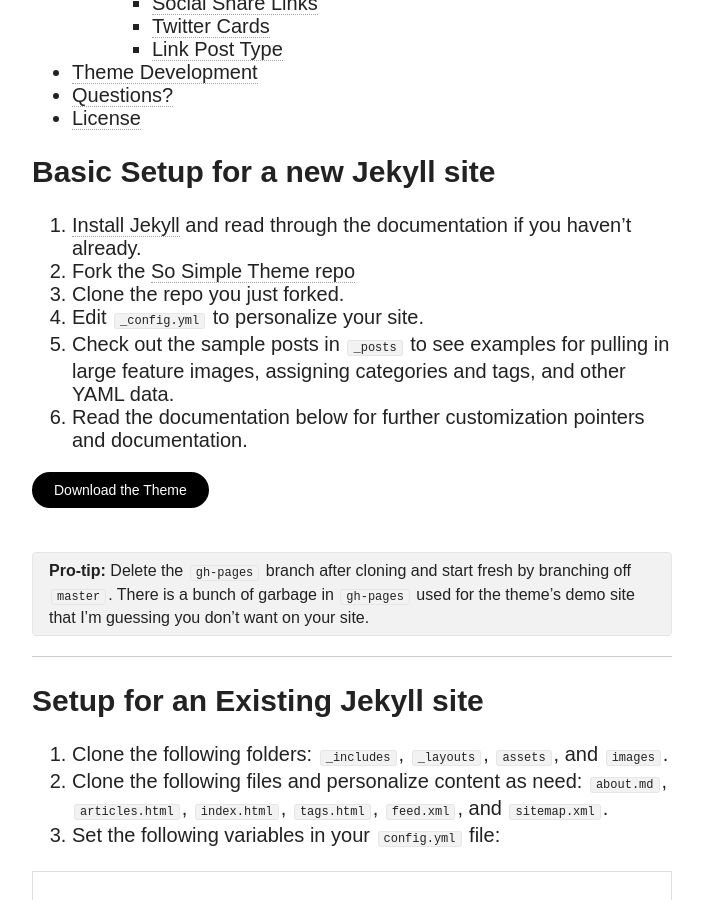
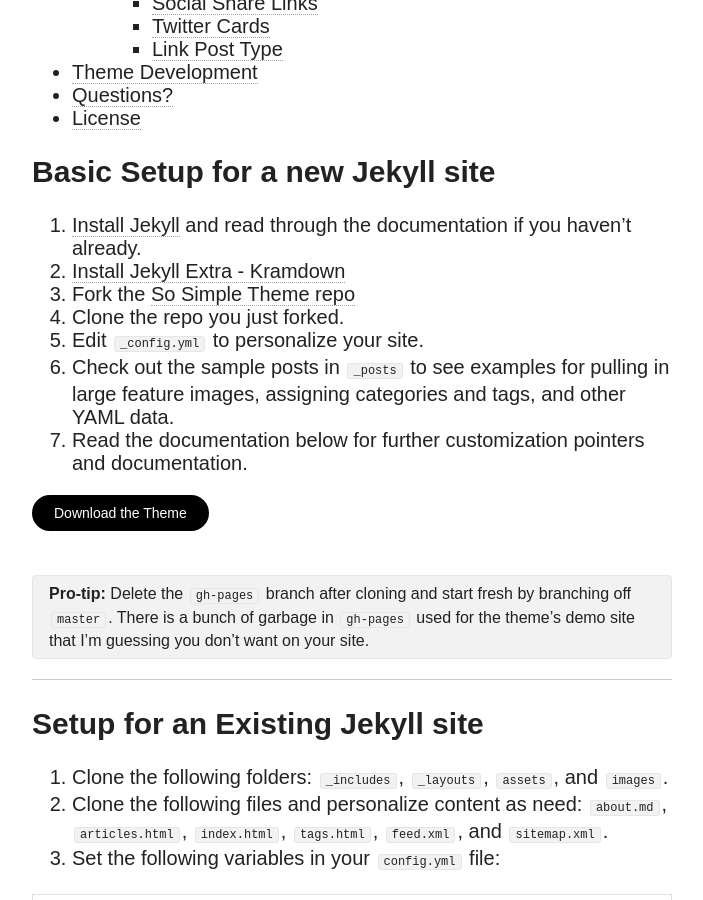
Before and after one commit to strongriley/parker-technical-sales, a Jekyll site: the page built from theme-setup.md, in a window 1280 px wide and 900 px high, scrolled down 1034 px. Shown: the whole window, without its empty margins (288-991 px from the left). Built offline with Jekyll 4.4.1, drawn with Linux system fonts in a browser that asks for light colours; nearby versions of some CDN libraries.

Commit message:
Add step to install Kramdown

```diff
--- a/theme-setup.md
+++ b/theme-setup.md
@@ -15,11 +15,12 @@
 ## Basic Setup for a new Jekyll site
 
 1. [Install Jekyll](http://jekyllrb.com) and read through the documentation if you haven't already.
-2. Fork the [So Simple Theme repo](https://github.com/mmistakes/so-simple-theme/fork)
-3. Clone the repo you just forked.
-4. Edit `_config.yml` to personalize your site.
-5. Check out the sample posts in `_posts` to see examples for pulling in large feature images, assigning categories and tags, and other YAML data.
-6. Read the documentation below for further customization pointers and documentation.
+2. [Install Jekyll Extra - Kramdown](http://jekyllrb.com/docs/extras/#kramdown)
+3. Fork the [So Simple Theme repo](https://github.com/mmistakes/so-simple-theme/fork)
+4. Clone the repo you just forked.
+5. Edit `_config.yml` to personalize your site.
+6. Check out the sample posts in `_posts` to see examples for pulling in large feature images, assigning categories and tags, and other YAML data.
+7. Read the documentation below for further customization pointers and documentation.
 
 <div markdown="0"><a href="https://github.com/mmistakes/so-simple-theme" class="btn">Download the Theme</a></div>
 
```
